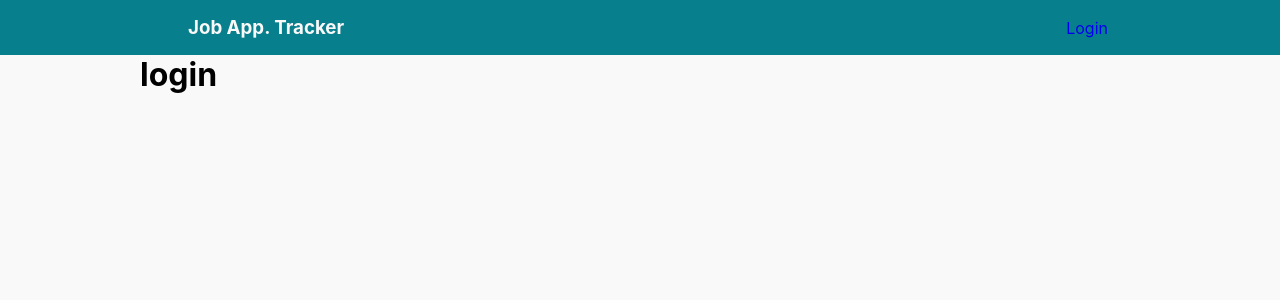
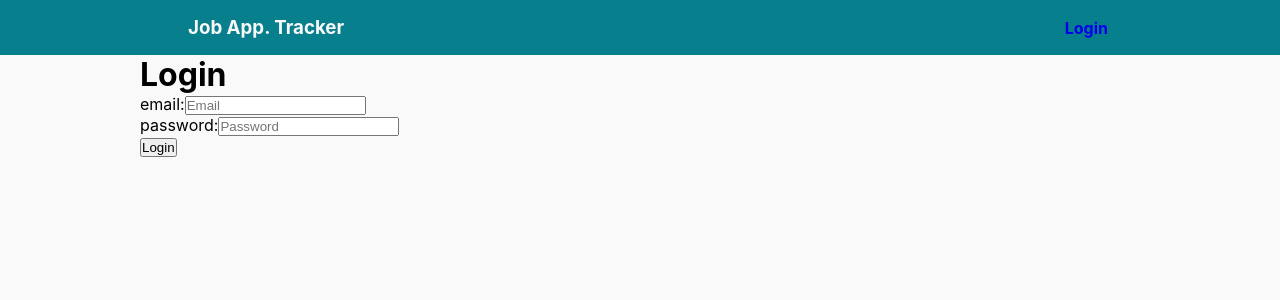
Before and after one commit to chrisnorwood/job-app-tracker, a React (Create React App) app in the folder client/: page /login in a window 1280 px wide. Shown: the top 300 px of the page. Built offline with nearby package versions, Linux system fonts and the light colour scheme.

Commit message:
Continue layout, begin API access

```diff
--- a/client/package.json
+++ b/client/package.json
@@ -2,12 +2,14 @@
   "name": "client",
   "version": "0.1.0",
   "private": true,
+  "proxy": "http://localhost:5000",
   "dependencies": {
     "@elastic/datemath": "^5.0.2",
     "@elastic/eui": "^17.0.0",
     "@testing-library/jest-dom": "^4.2.4",
     "@testing-library/react": "^9.3.2",
     "@testing-library/user-event": "^7.1.2",
+    "ky": "^0.16.1",
     "moment": "^2.24.0",
     "react": "^16.12.0",
     "react-dom": "^16.12.0",
--- a/client/src/components/App.js
+++ b/client/src/components/App.js
@@ -1,9 +1,10 @@
 import React from 'react'
 import { BrowserRouter as Router, Route, Switch } from 'react-router-dom'
+import { ToastContainer } from 'react-toastify'
 import { AuthProvider } from '../contexts/AuthContext'
 import PublicRoute from './hoc/PublicRoute'
 import PrivateRoute from './hoc/PrivateRoute'
-import Nav from './Nav'
+import Nav from './layout/Nav'
 import Index from './pages/Index'
 import Login from './pages/Login'
 import Signup from './pages/Signup'
@@ -23,6 +24,7 @@ const App = () => (
         </Switch>
       </div>
     </Router>
+    <ToastContainer autoClose={3000} />
   </AuthProvider>
 )
 
--- a/client/src/components/pages/Login.js
+++ b/client/src/components/pages/Login.js
@@ -1,9 +1,36 @@
 import React from 'react'
+import { handleLogin } from '../../services/auth'
 
-const Login = (props) => (
-  <>
-    <h1>login</h1>
-  </>
-)
+const Login = (props) => {
+  const handleSubmit = (event) => {
+    event.preventDefault()
+    const values = {
+      email: event.target.email.value,
+      password: event.target.password.value,
+    }
+    console.log('Form submitted with: ', values)
+
+    handleLogin(values)
+  }
+
+  return (
+    <>
+      <h1>Login</h1>
+      <form onSubmit={handleSubmit}>
+        <div>
+          <label>email:</label>
+          <input type="text" name="email" placeholder="Email" />
+        </div>
+        <div>
+          <label>password:</label>
+          <input type="password" name="password" placeholder="Password" />
+        </div>
+        <div>
+          <input type="submit" value="Login" />
+        </div>
+      </form>
+    </>
+  )
+}
 
 export default Login
--- /dev/null
+++ b/client/src/services/api.js
@@ -0,0 +1,22 @@
+import ky from 'ky'
+
+export const baseUrl = '/api'
+export const loginUrl = `${baseUrl}/auth/login`
+export const signupUrl = `${baseUrl}/auth/register`
+
+// Protected
+export const appsUrl = `${baseUrl}/applications`
+
+export const loginUser = async (userObject) => {
+  // Takes userObject in format: { email, password }
+  const result = await ky.post(loginUrl, { json: userObject }).then(res => res.json())
+
+  return result
+}
+
+export const signupUser = async (userObject) => {
+  // Takes userObject in format: { email, password, passwordConf }
+  const result = await ky.post(signupUrl, { json: userObject }).then(res => res.json())
+
+  return result
+}
--- /dev/null
+++ b/client/src/services/auth.js
@@ -0,0 +1,16 @@
+import * as api from './api'
+import { toast } from 'react-toastify'
+
+// Sends API request and
+export const handleLogin = async (userObject) => {
+  // Takes userObject in format: { email, password }
+  try {
+    const response = await api.loginUser(userObject)
+    console.log(response)
+    toast.success(response.message, { position: 'top-center'})
+  } catch (error) {
+    const errorResponse = await error.response.json()
+    console.log('Server error: ', errorResponse.message)
+    toast.error(errorResponse.message, { position: 'top-center'})
+  }
+}
--- a/client/src/styles/index.scss
+++ b/client/src/styles/index.scss
@@ -61,8 +61,12 @@ nav {
         margin-left: 2rem;
         a {
           text-decoration: none;
+          font-weight: bold;
           &:visited {
             color: inherit;
+          }
+          &:hover {
+            font-style: italic;
           }
         }
       }
```
Also changed, not shown: client/src/index.js (+6 -5 lines), client/src/components/layout/Nav.js (renamed from client/src/components/Nav.js), 1 other file (tests, documents, lock files or other folders).
